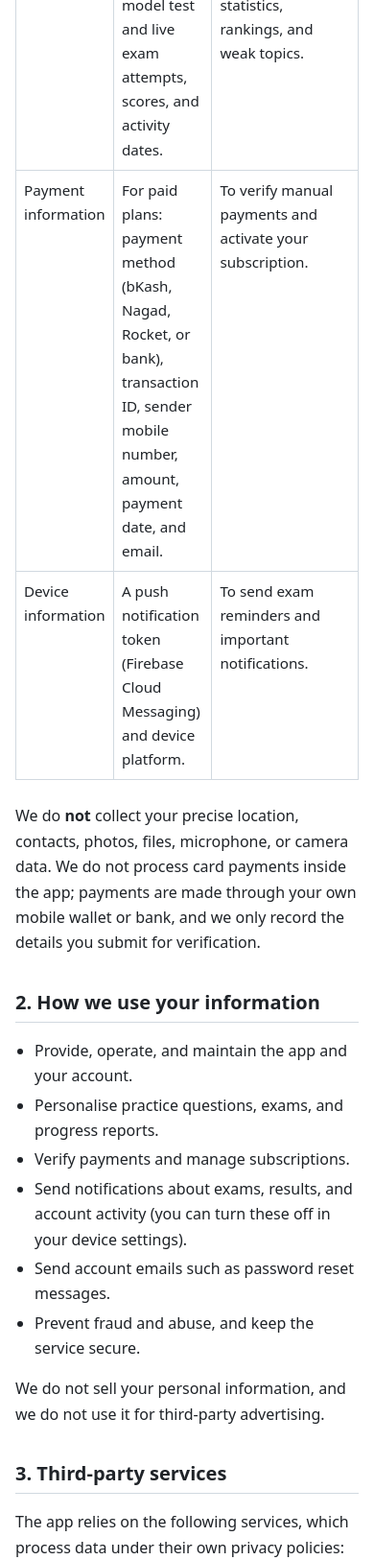
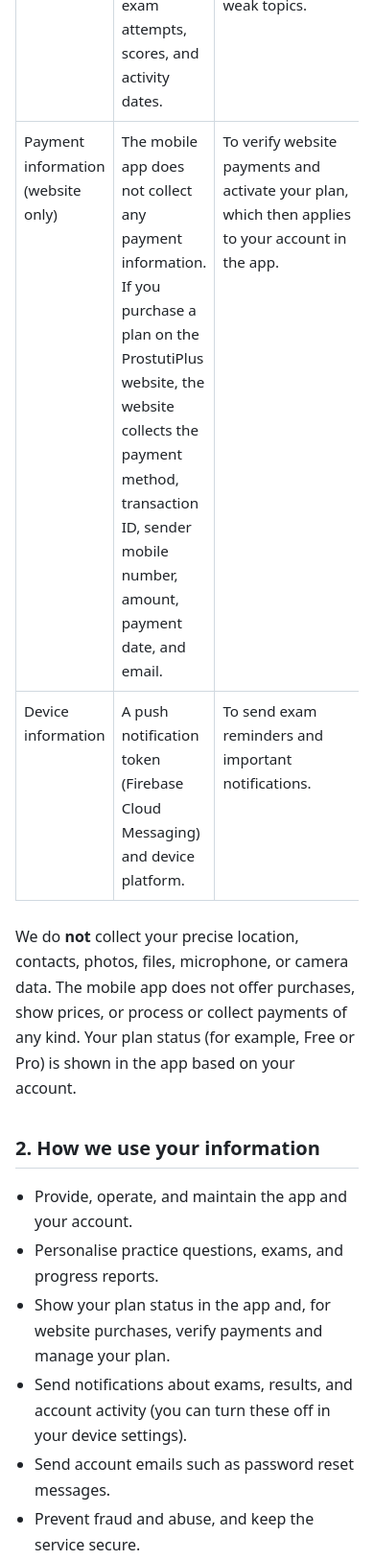
Before and after one commit to litonshil/prostutiplus-privacy, a plain HTML site: page index.html in a window 390 px wide. Shown: the part 1300-2926 px from the top of the page at 96% size. Drawn offline with Linux system fonts and the light colour scheme.

Commit message:
State that the mobile app has no purchases or payments
Co-Authored-By: Claude Opus 5.5 <noreply@anthropic.com>

```diff
--- a/index.html
+++ b/index.html
@@ -39,17 +39,17 @@
   <tr><td>Account information</td><td>Full name, email address, and a password (stored only as a secure hash). If you sign in with Google, we receive your Google account ID, name, and email.</td><td>To create and secure your account and let you sign in.</td></tr>
   <tr><td>Profile information</td><td>District, division, and the exam sectors you are preparing for.</td><td>To personalise content, exams, and recommendations.</td></tr>
   <tr><td>App activity</td><td>Practice answers, model test and live exam attempts, scores, and activity dates.</td><td>To show your progress, statistics, rankings, and weak topics.</td></tr>
-  <tr><td>Payment information</td><td>For paid plans: payment method (bKash, Nagad, Rocket, or bank), transaction ID, sender mobile number, amount, payment date, and email.</td><td>To verify manual payments and activate your subscription.</td></tr>
+  <tr><td>Payment information (website only)</td><td>The mobile app does not collect any payment information. If you purchase a plan on the ProstutiPlus website, the website collects the payment method, transaction ID, sender mobile number, amount, payment date, and email.</td><td>To verify website payments and activate your plan, which then applies to your account in the app.</td></tr>
   <tr><td>Device information</td><td>A push notification token (Firebase Cloud Messaging) and device platform.</td><td>To send exam reminders and important notifications.</td></tr>
 </table>
 </div>
-<p>We do <strong>not</strong> collect your precise location, contacts, photos, files, microphone, or camera data. We do not process card payments inside the app; payments are made through your own mobile wallet or bank, and we only record the details you submit for verification.</p>
+<p>We do <strong>not</strong> collect your precise location, contacts, photos, files, microphone, or camera data. The mobile app does not offer purchases, show prices, or process or collect payments of any kind. Your plan status (for example, Free or Pro) is shown in the app based on your account.</p>
 
 <h2>2. How we use your information</h2>
 <ul>
   <li>Provide, operate, and maintain the app and your account.</li>
   <li>Personalise practice questions, exams, and progress reports.</li>
-  <li>Verify payments and manage subscriptions.</li>
+  <li>Show your plan status in the app and, for website purchases, verify payments and manage your plan.</li>
   <li>Send notifications about exams, results, and account activity (you can turn these off in your device settings).</li>
   <li>Send account emails such as password reset messages.</li>
   <li>Prevent fraud and abuse, and keep the service secure.</li>
```
Also changed, not shown: delete-account.html (+1 -1 lines).
